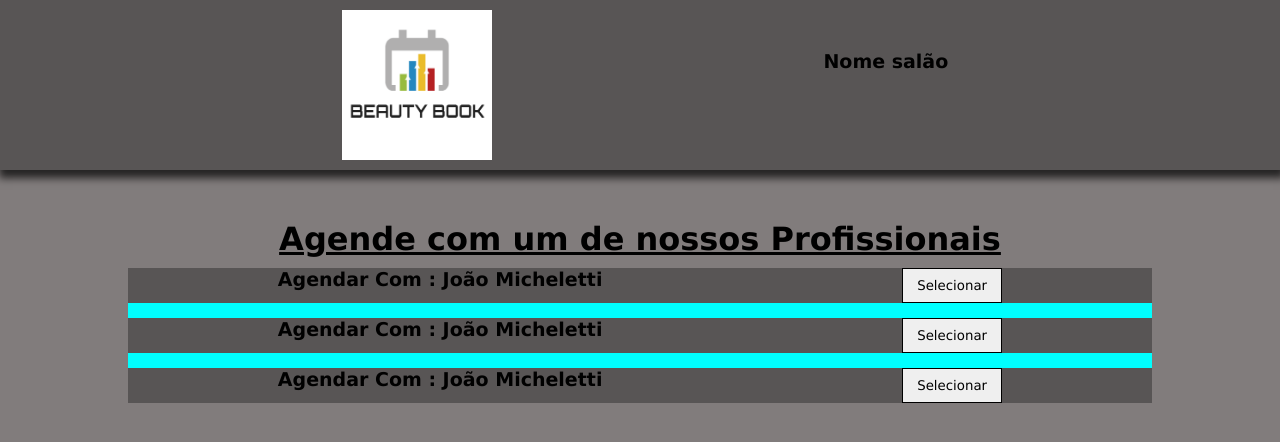
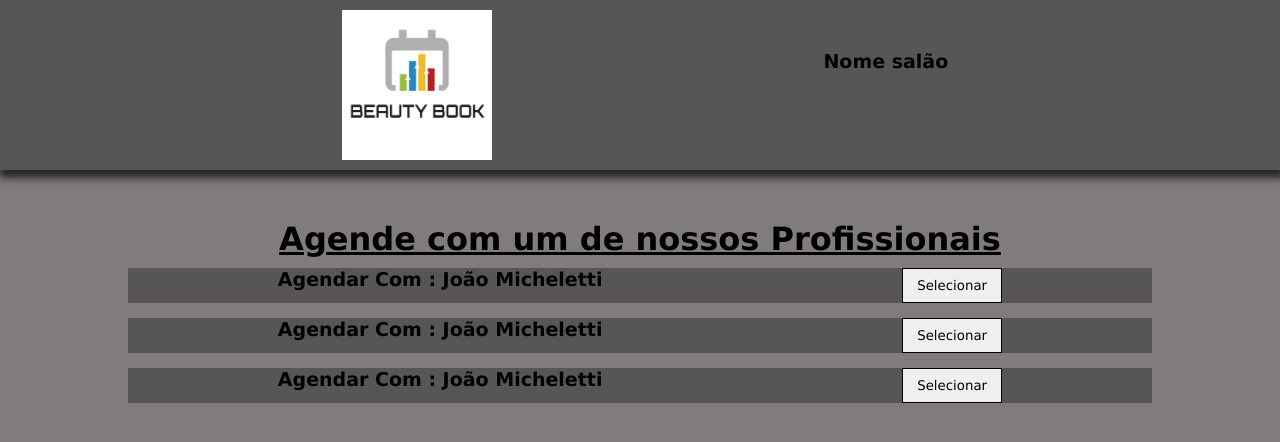
Before and after one commit to joaoMicheletti/BeautyBook, a React (Create React App) app in the folder frontend/: page /agendamentofuncionario in a window 1280 px wide. Shown: the top 442 px of the page. Built offline with nearby package versions, Linux system fonts and the light colour scheme.

Commit message:
ajuste
ajuste e upgrade na versão

```diff
--- a/frontend/package.json
+++ b/frontend/package.json
@@ -1,6 +1,6 @@
 {
   "name": "frontend",
-  "version": "0.2.2",
+  "version": "0.2.3",
   "private": true,
   "dependencies": {
     "@testing-library/jest-dom": "^5.16.5",
--- a/frontend/src/pages/agendamentofuncionario/style_ag_funcionario.css
+++ b/frontend/src/pages/agendamentofuncionario/style_ag_funcionario.css
@@ -30,7 +30,6 @@
     margin-bottom: 10px;
 }
 #ListFuncionarios {
-    background-color: aqua;
     width: 80%;
     margin-left: 10%;
 }
--- a/frontend/src/routes.js
+++ b/frontend/src/routes.js
@@ -11,6 +11,7 @@ import ConvidarCliente from './pages/convidarcliente/convidarcliente';
 import Ajustes from './pages/ajustes/ajustes';
 import Agendamento from './pages/agendamento/agendamento';
 import Agendamentofuncionario from './pages/agendamentofuncionario/agendametofuncionario.js';
+//criar rota pqra buscar um salão atraves da url routeparams
 //import Planos from './pages/planos/planos';  importando a pagina responsavel pelos planos de assinatura
 export default function Rotas(){
     return(
```
